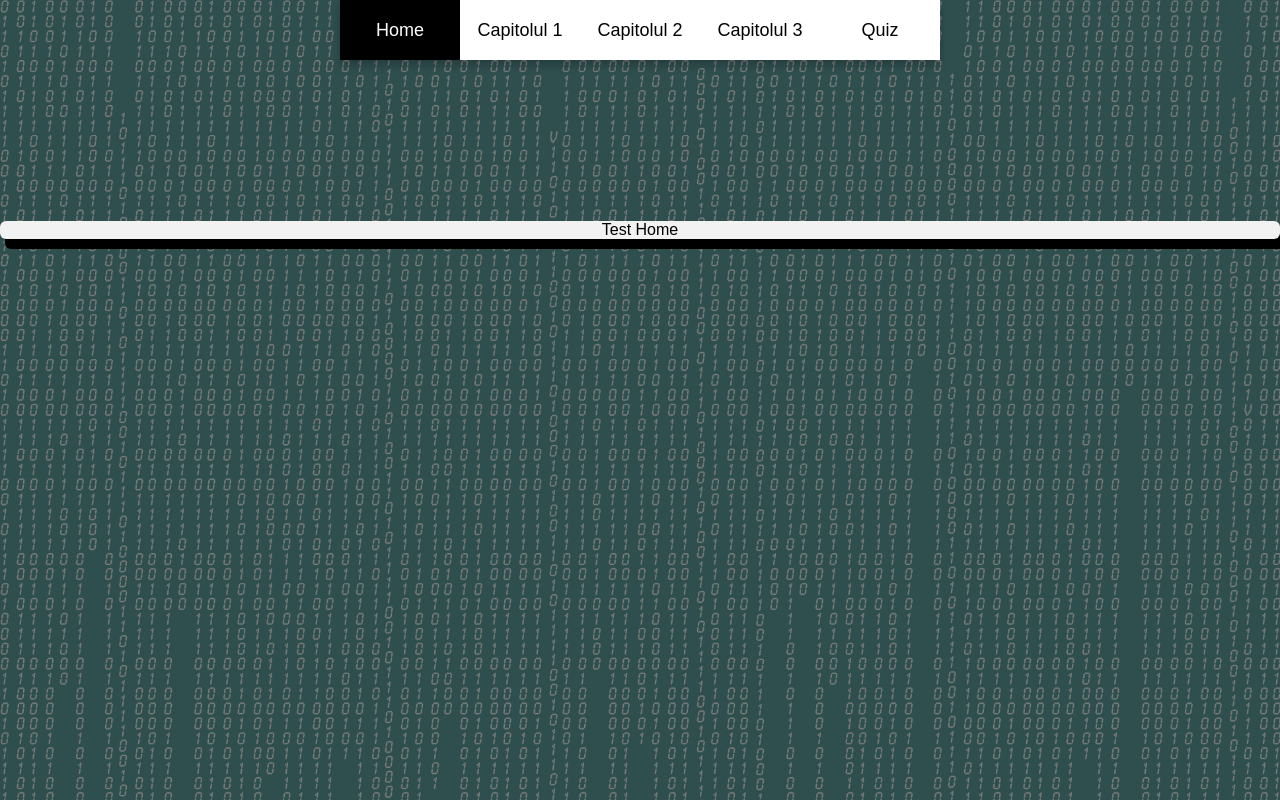
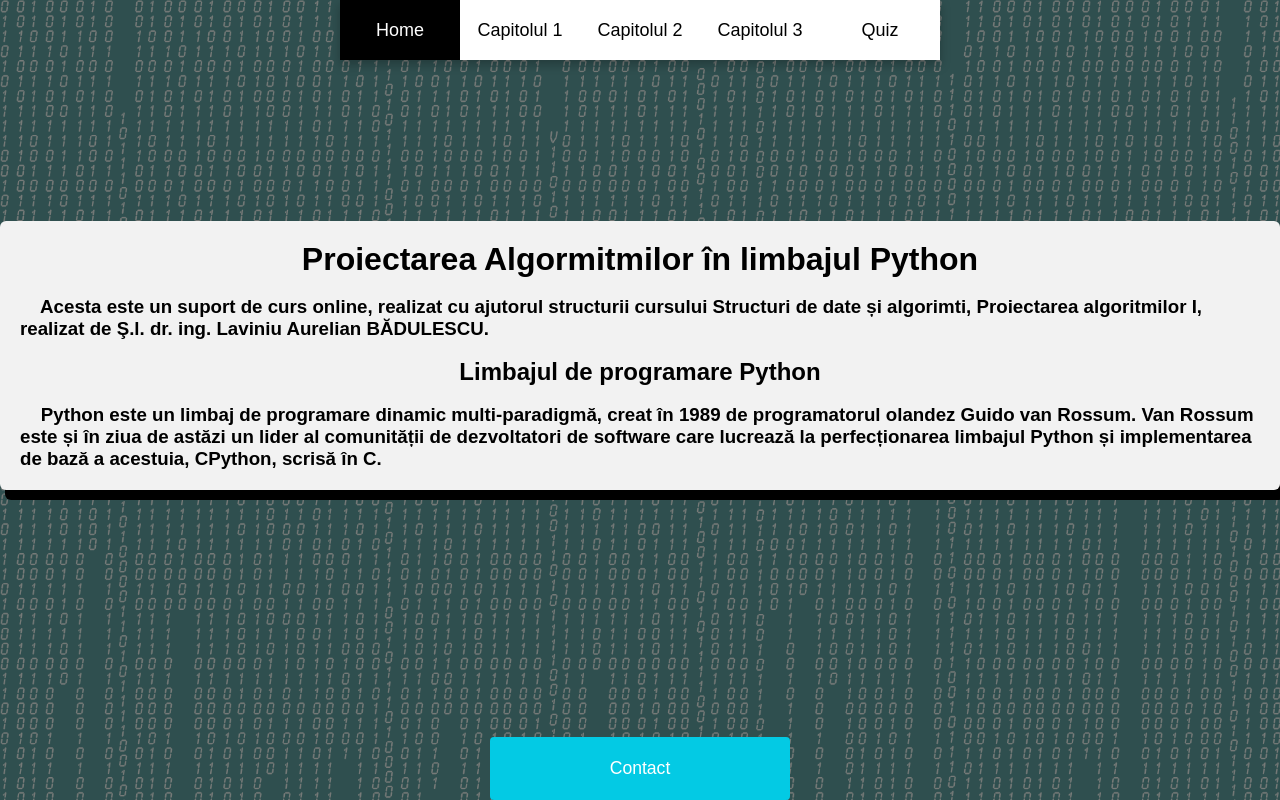
Before and after one commit to 1red0/SSMproject, a plain HTML site: page index.html in a window 1280 px wide. Drawn offline with Linux system fonts and the light colour scheme.

Commit message:
Added buttons for Contact page and Home Page, fixed some graphicals issues and added some context

```diff
--- a/assets/css/style.css
+++ b/assets/css/style.css
@@ -3,6 +3,9 @@
     padding: 0;
     box-sizing: border-box;
     font-family: 'Poppins', sans-serif;
+}
+h1, h2{
+  text-align: center;
 }
 
 body{
@@ -138,11 +141,13 @@ body{
   .textContainer{
     position: absolute;
     margin: auto;
-    text-align: center;
+    text-align: left;
     width: 100%;
     background-color: #f2f2f2;
     border-radius: 6px;
     box-shadow: 5px 10px;
+    padding:20px;
+
   }
 
   .wrapper{
@@ -152,6 +157,7 @@ body{
     text-align: center;
     display: flex;
     align-items: center;
+    justify-content: center;
   }
 
   #homediv {
@@ -166,12 +172,14 @@ body{
     position: absolute;
     z-index: 0;
 
+
   }
   #cap2div{
     width: 100%;
     height: 100%;
     position: absolute;
     z-index: 0;
+
   }
 
   #cap3div{
@@ -179,10 +187,30 @@ body{
     height: 100%;
     position: absolute;
     z-index: 0;
+
   }
 
-  #testdiv{
+  #testdiv::after{
     width: 100%;
     height: 100%;
     z-index: 0;
   }
+
+  .btn-contact{
+
+    bottom: 0;
+    position: absolute;
+
+  }
+
+  .btn-home{
+
+    bottom: 0;
+    position: absolute;
+
+  }
+
+  .button1{
+    border-radius: 4px;
+    width: 300px;
+  }
--- a/assets/javascript/app.js
+++ b/assets/javascript/app.js
@@ -145,9 +145,9 @@ function fcap3() {
 }
 
 if (document.getElementById("test").addEventListener) {
-    document.getElementById("test").addEventListener("click", fcontact, false);
+    document.getElementById("test").addEventListener("click", fquiz, false);
 }
-function fcontact() {
+function fquiz() {
 
     document.getElementById("homediv").style.visibility = "hidden";
     document.getElementById("cap1div").style.visibility = "hidden";
--- a/index.html
+++ b/index.html
@@ -39,7 +39,13 @@
 
 
       <div class="textContainer">
-        <p>Test Home</p>
+        <h1>Proiectarea Algormitmilor în limbajul Python</h1>
+        <br>
+        <h3> &nbsp;&nbsp;&nbsp; Acesta este un suport de curs online, realizat cu ajutorul structurii cursului Structuri de date și algorimti, Proiectarea algoritmilor I, realizat de Ş.l. dr. ing. Laviniu Aurelian BĂDULESCU. </h3>
+        <br>
+        <h2>Limbajul de programare Python</h2>
+        <br>
+        <h3> &nbsp;&nbsp;&nbsp; Python este un limbaj de programare dinamic multi-paradigmă, creat în 1989 de programatorul olandez Guido van Rossum. Van Rossum este și în ziua de astăzi un lider al comunității de dezvoltatori de software care lucrează la perfecționarea limbajul Python și implementarea de bază a acestuia, CPython, scrisă în C. </h3>
       </div>
 
 
@@ -110,6 +116,12 @@
 
     </div>
 
+    <div class="btn-contact">
+
+      <button type="button" class="button1" onclick="window.location='/public/contact.html'"> Contact </button>
+
+    </div>
+
   <script src="assets/javascript/app.js"></script>
 
 </body>
```
Also changed, not shown: public/contact.html (+15 -4 lines).
